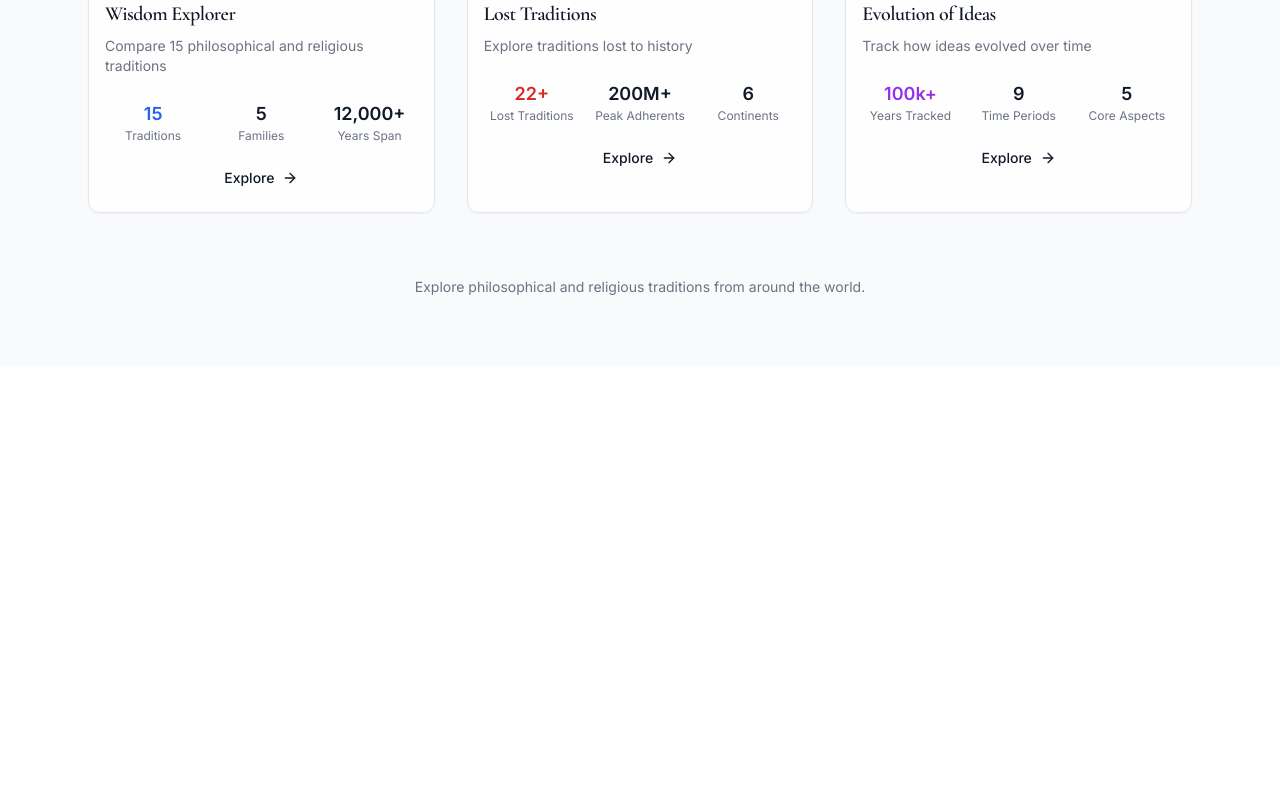
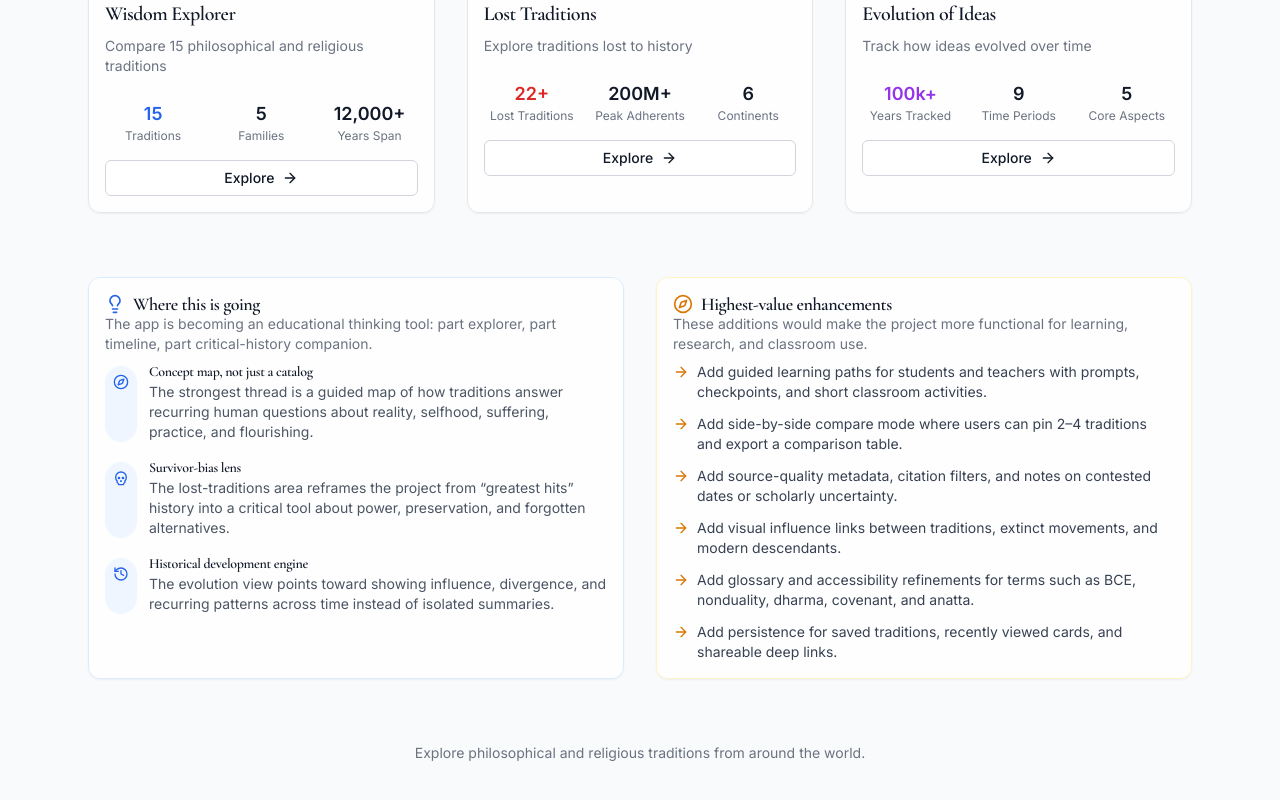
Before and after one commit to Sum1Solutions/philo-explorer, a React (Vite) app: page / in a window 1280 px wide. Shown: the part 434-1234 px from the top of the page. Before the commit the page ends 800 px from the top, so only its background shows below. Built offline with nearby package versions, Linux system fonts and the light colour scheme.

Commit message:
Add dashboard evaluation and fix build

```diff
--- a/src/components/ui/badge.tsx
+++ b/src/components/ui/badge.tsx
@@ -1,6 +1,6 @@
 import * as React from "react";
 
-type BadgeVariant = "default" | "outline" | "secondary";
+type BadgeVariant = "default" | "outline" | "secondary" | "destructive";
 
 interface BadgeProps extends React.HTMLAttributes<HTMLSpanElement> {
   variant?: BadgeVariant;
@@ -15,6 +15,7 @@ export function Badge({
     default: "bg-primary text-primary-foreground hover:bg-primary/80 border-transparent",
     outline: "border border-input bg-background hover:bg-accent hover:text-accent-foreground",
     secondary: "bg-secondary text-secondary-foreground hover:bg-secondary/80 border-transparent",
+    destructive: "bg-red-100 text-red-700 border-red-200",
   };
 
   return (
--- a/src/components/ui/button.tsx
+++ b/src/components/ui/button.tsx
@@ -1,7 +1,7 @@
 import * as React from "react";
 
 type Props = React.ButtonHTMLAttributes<HTMLButtonElement> & {
-  variant?: "default" | "ghost" | "secondary";
+  variant?: "default" | "ghost" | "secondary" | "outline";
   size?: "sm" | "md" | "lg" | "icon";
 };
 
@@ -11,6 +11,7 @@ export function Button({ className = "", variant = "default", size = "md", ...pr
     default: "bg-black text-white hover:bg-black/90",
     ghost: "bg-transparent hover:bg-black/5",
     secondary: "bg-gray-100 hover:bg-gray-200",
+    outline: "border border-gray-300 bg-white text-gray-900 hover:bg-gray-50",
   };
   const sizes: Record<string, string> = {
     sm: "h-8 px-3",
--- a/src/components/ui/card.tsx
+++ b/src/components/ui/card.tsx
@@ -1,25 +1,35 @@
 import * as React from "react";
 
-export function Card({ className = "", ...props }: React.HTMLAttributes<HTMLDivElement>) {
-  return <div className={`rounded-xl border bg-white/80 backdrop-blur shadow-sm ${className}`} {...props} />;
-}
+export const Card = React.forwardRef<HTMLDivElement, React.HTMLAttributes<HTMLDivElement>>(
+  ({ className = "", ...props }, ref) => (
+    <div ref={ref} className={`rounded-xl border bg-white/80 backdrop-blur shadow-sm ${className}`} {...props} />
+  )
+);
+Card.displayName = "Card";
 
-export function CardHeader({ className = "", ...props }: React.HTMLAttributes<HTMLDivElement>) {
-  return <div className={`p-4 pb-0 ${className}`} {...props} />;
-}
+export const CardHeader = React.forwardRef<HTMLDivElement, React.HTMLAttributes<HTMLDivElement>>(
+  ({ className = "", ...props }, ref) => <div ref={ref} className={`p-4 pb-0 ${className}`} {...props} />
+);
+CardHeader.displayName = "CardHeader";
 
-export function CardTitle({ className = "", ...props }: React.HTMLAttributes<HTMLDivElement>) {
-  return <h3 className={`text-lg font-semibold leading-none tracking-tight ${className}`} {...props} />;
-}
+export const CardTitle = React.forwardRef<HTMLHeadingElement, React.HTMLAttributes<HTMLHeadingElement>>(
+  ({ className = "", ...props }, ref) => (
+    <h3 ref={ref} className={`text-lg font-semibold leading-none tracking-tight ${className}`} {...props} />
+  )
+);
+CardTitle.displayName = "CardTitle";
 
-export function CardDescription({ className = "", ...props }: React.HTMLAttributes<HTMLParagraphElement>) {
-  return <p className={`text-sm text-muted-foreground ${className}`} {...props} />;
-}
+export const CardDescription = React.forwardRef<HTMLParagraphElement, React.HTMLAttributes<HTMLParagraphElement>>(
+  ({ className = "", ...props }, ref) => <p ref={ref} className={`text-sm text-muted-foreground ${className}`} {...props} />
+);
+CardDescription.displayName = "CardDescription";
 
-export function CardContent({ className = "", ...props }: React.HTMLAttributes<HTMLDivElement>) {
-  return <div className={`p-4 pt-2 ${className}`} {...props} />;
-}
+export const CardContent = React.forwardRef<HTMLDivElement, React.HTMLAttributes<HTMLDivElement>>(
+  ({ className = "", ...props }, ref) => <div ref={ref} className={`p-4 pt-2 ${className}`} {...props} />
+);
+CardContent.displayName = "CardContent";
 
-export function CardFooter({ className = "", ...props }: React.HTMLAttributes<HTMLDivElement>) {
-  return <div className={`flex items-center p-4 pt-0 ${className}`} {...props} />;
-}
+export const CardFooter = React.forwardRef<HTMLDivElement, React.HTMLAttributes<HTMLDivElement>>(
+  ({ className = "", ...props }, ref) => <div ref={ref} className={`flex items-center p-4 pt-0 ${className}`} {...props} />
+);
+CardFooter.displayName = "CardFooter";
--- a/src/index.css
+++ b/src/index.css
@@ -29,3 +29,21 @@ body {
 [data-tooltip-content] {
   z-index: 9999 !important;
 }
+
+#timeline-scroll::-webkit-scrollbar {
+  height: 8px;
+}
+
+#timeline-scroll::-webkit-scrollbar-track {
+  background: #f1f5f9;
+  border-radius: 4px;
+}
+
+#timeline-scroll::-webkit-scrollbar-thumb {
+  background: #cbd5e1;
+  border-radius: 4px;
+}
+
+#timeline-scroll::-webkit-scrollbar-thumb:hover {
+  background: #94a3b8;
+}
--- a/src/pages/ExplorerWithEnhancements.tsx
+++ b/src/pages/ExplorerWithEnhancements.tsx
@@ -397,22 +397,7 @@ const ExplorerWithEnhancements: React.FC = () => {
                     );
                   })}
                 </div>
-                <style jsx>{`
-                  div::-webkit-scrollbar {
-                    height: 8px;
-                  }
-                  div::-webkit-scrollbar-track {
-                    background: #f1f5f9;
-                    border-radius: 4px;
-                  }
-                  div::-webkit-scrollbar-thumb {
-                    background: #cbd5e1;
-                    border-radius: 4px;
-                  }
-                  div::-webkit-scrollbar-thumb:hover {
-                    background: #94a3b8;
-                  }
-                `}</style>
+
               </CardContent>
             </Card>
 
--- a/src/pages/MainDashboard.tsx
+++ b/src/pages/MainDashboard.tsx
@@ -11,19 +11,13 @@ import {
   BookOpen,
   Skull,
   TrendingUp,
-  Users,
-  Globe,
-  Calendar,
   ArrowRight,
   ChevronLeft,
   Lightbulb,
   History,
   Library,
   Compass,
-  Timeline,
-  Scroll,
-  Mountain,
-  TreePine
+  Mountain
 } from 'lucide-react';
 
 // Import our components
@@ -45,7 +39,7 @@ const MainDashboard: React.FC = () => {
       key: 'wisdom' as ViewType,
       title: 'Wisdom Explorer',
       subtitle: 'Explore Living Traditions',
-      description: 'Discover and compare 15 major philosophical and religious traditions from around the world. From ancient Buddhism to modern Existentialism.',
+      description: 'Discover and compare major philosophical and religious traditions from around the world. From ancient Buddhism to modern Existentialism.',
       icon: Library,
       color: 'blue',
       stats: [
@@ -86,7 +80,7 @@ const MainDashboard: React.FC = () => {
       title: 'Evolution of Ideas',
       subtitle: 'Ideas Through Time',
       description: 'Track how core philosophical concepts like reality, self, and meaning have evolved across 100,000 years of human thought.',
-      icon: Timeline,
+      icon: TrendingUp,
       color: 'purple',
       stats: [
         { label: 'Years Tracked', value: '100k+' },
@@ -101,6 +95,34 @@ const MainDashboard: React.FC = () => {
       accentColor: 'text-purple-600',
       iconBg: 'bg-purple-100'
     }
+  ];
+
+
+  const productDirection = [
+    {
+      icon: Compass,
+      title: 'Concept map, not just a catalog',
+      description: 'The strongest thread is a guided map of how traditions answer recurring human questions about reality, selfhood, suffering, practice, and flourishing.'
+    },
+    {
+      icon: Skull,
+      title: 'Survivor-bias lens',
+      description: 'The lost-traditions area reframes the project from “greatest hits” history into a critical tool about power, preservation, and forgotten alternatives.'
+    },
+    {
+      icon: History,
+      title: 'Historical development engine',
+      description: 'The evolution view points toward showing influence, divergence, and recurring patterns across time instead of isolated summaries.'
+    }
+  ];
+
+  const enhancementAreas = [
+    'Add guided learning paths for students and teachers with prompts, checkpoints, and short classroom activities.',
+    'Add side-by-side compare mode where users can pin 2–4 traditions and export a comparison table.',
+    'Add source-quality metadata, citation filters, and notes on contested dates or scholarly uncertainty.',
+    'Add visual influence links between traditions, extinct movements, and modern descendants.',
+    'Add glossary and accessibility refinements for terms such as BCE, nonduality, dharma, covenant, and anatta.',
+    'Add persistence for saved traditions, recently viewed cards, and shareable deep links.'
   ];
 
   const currentTile = tiles.find(t => t.key === currentView);
@@ -202,7 +224,7 @@ const MainDashboard: React.FC = () => {
                     <CardTitle className="text-xl">{tile.title}</CardTitle>
                   </div>
                   <CardDescription className="text-sm">
-                    {tile.key === 'wisdom' ? 'Compare 15 philosophical and religious traditions' :
+                    {tile.key === 'wisdom' ? `Compare ${DATA.length} philosophical and religious traditions` :
                      tile.key === 'survivor' ? 'Explore traditions lost to history' :
                      'Track how ideas evolved over time'}
                   </CardDescription>
@@ -240,6 +262,56 @@ const MainDashboard: React.FC = () => {
           })}
         </div>
 
+        {/* Product Evaluation */}
+        <div className="grid lg:grid-cols-2 gap-8 mb-16">
+          <Card className="border-blue-100">
+            <CardHeader>
+              <CardTitle className="flex items-center gap-2">
+                <Lightbulb className="h-5 w-5 text-blue-600" />
+                Where this is going
+              </CardTitle>
+              <CardDescription>
+                The app is becoming an educational thinking tool: part explorer, part timeline, part critical-history companion.
+              </CardDescription>
+            </CardHeader>
+            <CardContent className="space-y-4">
+              {productDirection.map(({ icon: Icon, title, description }) => (
+                <div key={title} className="flex gap-3">
+                  <div className="mt-1 rounded-full bg-blue-50 p-2">
+                    <Icon className="h-4 w-4 text-blue-600" />
+                  </div>
+                  <div>
+                    <h3 className="text-sm font-semibold">{title}</h3>
+                    <p className="text-sm text-gray-600">{description}</p>
+                  </div>
+                </div>
+              ))}
+            </CardContent>
+          </Card>
+
+          <Card className="border-amber-100">
+            <CardHeader>
+              <CardTitle className="flex items-center gap-2">
+                <Compass className="h-5 w-5 text-amber-600" />
+                Highest-value enhancements
+              </CardTitle>
+              <CardDescription>
+                These additions would make the project more functional for learning, research, and classroom use.
+              </CardDescription>
+            </CardHeader>
+            <CardContent>
+              <ul className="space-y-3">
+                {enhancementAreas.map((area) => (
+                  <li key={area} className="flex items-start gap-2 text-sm text-gray-700">
+                    <ArrowRight className="mt-0.5 h-4 w-4 flex-shrink-0 text-amber-600" />
+                    <span>{area}</span>
+                  </li>
+                ))}
+              </ul>
+            </CardContent>
+          </Card>
+        </div>
+
         {/* Simple Footer */}
         <div className="text-center">
           <p className="text-sm text-gray-500">
```
Also changed, not shown: src/components/ui/tabs.tsx (+23 -3 lines).
